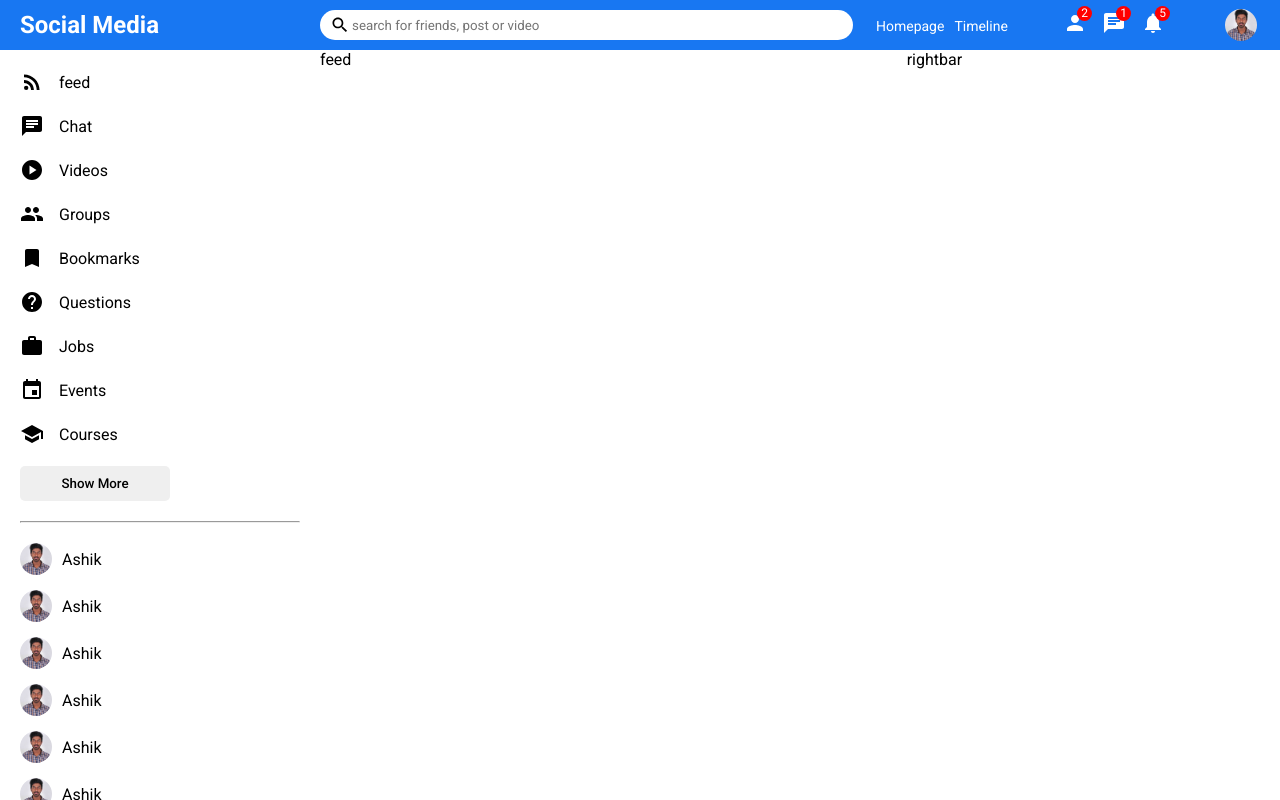
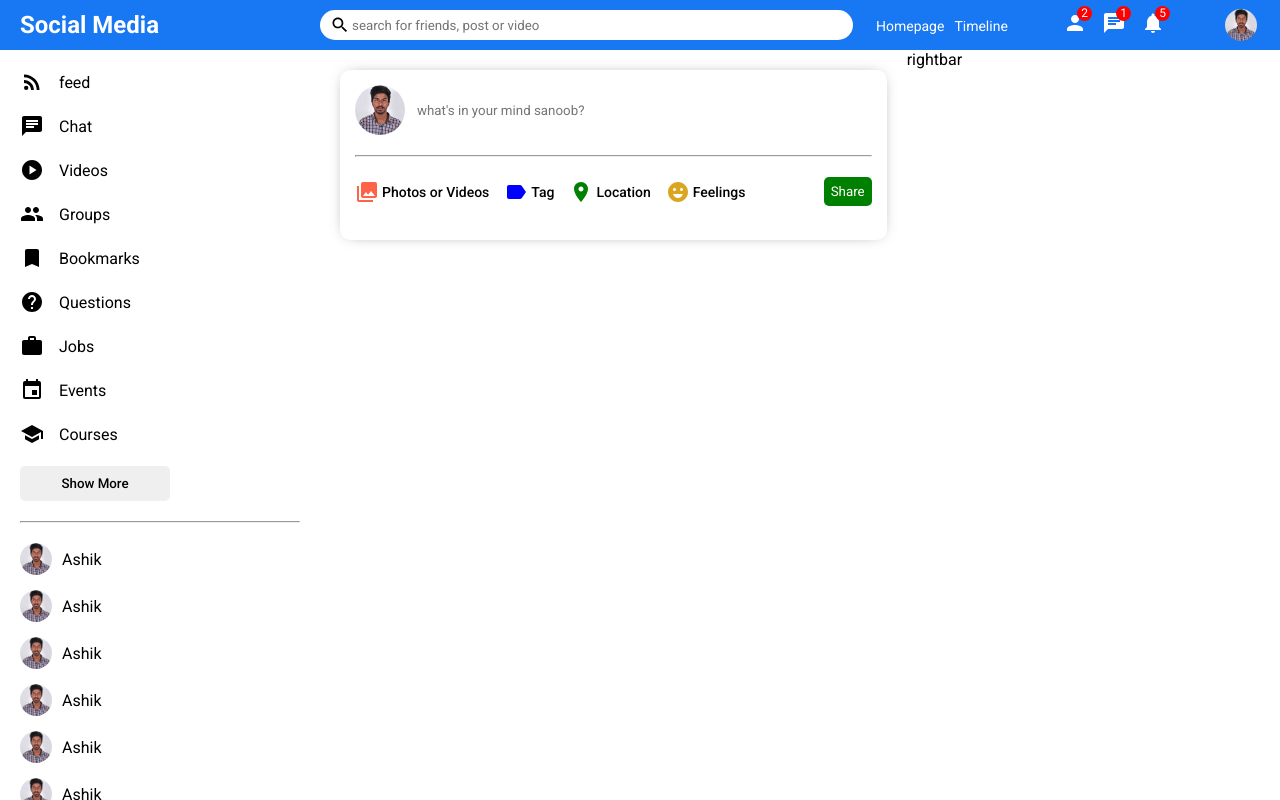
Before and after one commit to sanoob-ks/mern-social-media-client, a React (Create React App) app: page / in a window 1280 px wide. Built offline with nearby package versions, Linux system fonts and the light colour scheme.

Commit message:
share component done

```diff
--- a/src/components/feed/Feed.js
+++ b/src/components/feed/Feed.js
@@ -1,9 +1,12 @@
+import Share from '../share/Share'
 import'./feed.css'
 
 function Feed() {
   return (
     <div className='feed'>
-      feed
+      <div className="feedWrapper">
+        <Share/>
+      </div>
     </div>
   )
 }
--- a/src/components/feed/feed.css
+++ b/src/components/feed/feed.css
@@ -1,3 +1,7 @@
 .feed{
     flex: 5.5;
 }
+
+.feedWrapper{
+    padding: 20px;
+}
--- /dev/null
+++ b/src/components/share/Share.js
@@ -0,0 +1,42 @@
+import './share.css'
+import CollectionsIcon from '@mui/icons-material/Collections';
+import LabelIcon from '@mui/icons-material/Label';
+import LocationOnIcon from '@mui/icons-material/LocationOn';
+import EmojiEmotionsIcon from '@mui/icons-material/EmojiEmotions';
+
+function Share() {
+  return (
+    <div className='share'>
+        <div className="shareWrapper">
+            <div className="shareTop">
+                <img className='shareProfileImg' src="/assets/person/1.jpg" alt="" />
+                <input placeholder="what's in your mind sanoob?" type="text" name="" id="" className="shareTopInput" />
+            </div>
+            <hr className="shareHr" />
+            <div className="shareBottom">
+                <div className="shareOptions">
+                    <div className="shareOption">
+                        <CollectionsIcon htmlColor='tomato' className='shareOptionIcon'/>
+                        <span className="shareOptionText">Photos or Videos</span>
+                    </div>
+                    <div className="shareOption">
+                        <LabelIcon htmlColor='blue' className='shareOptionIcon'/>
+                        <span className="shareOptionText">Tag</span>
+                    </div>
+                    <div className="shareOption">
+                        <LocationOnIcon htmlColor='green' className='shareOptionIcon'/>
+                        <span className="shareOptionText">Location</span>
+                    </div>
+                    <div className="shareOption">
+                        <EmojiEmotionsIcon htmlColor='goldenrod' className='shareOptionIcon'/>
+                        <span className="shareOptionText">Feelings</span>
+                    </div>
+                </div>
+                <button className='shareButton'>Share</button>
+            </div>
+        </div>
+    </div>
+  )
+}
+
+export default Share
--- /dev/null
+++ b/src/components/share/share.css
@@ -0,0 +1,75 @@
+.share{
+    width: 100%;
+    height: 170px;
+    border-radius: 10px;
+    -webkit-box-shadow: 0px 0px 16px -8px rgba(0,0,0,0.68);
+    box-shadow: 0px 0px 16px -8px rgba(0,0,0,0.68);
+
+}
+
+.shareWrapper{
+    padding: 15px;
+}
+
+.shareTop{
+    display: flex;
+    align-items: center;
+}
+
+.shareProfileImg{
+    width: 50px;
+    height: 50px;
+    border-radius: 50%;
+    object-fit: cover;
+    margin-right: 10px;
+}
+
+.shareTopInput{
+    border: none;
+    width: 80%;
+
+}
+
+.shareTopInput:focus{
+    outline: none;
+}
+
+.shareHr{
+    margin: 20px 0;
+}
+
+.shareBottom{
+    display: flex;
+    justify-content: space-between;
+    align-items: center;
+}
+
+.shareOptions{
+    display: flex;
+}
+
+.shareOption{
+    display: flex;
+    align-items: center;
+    margin-right: 15px;
+    cursor: pointer;
+}
+
+.shareOptionIcon{
+    margin-right: 3px;
+    font-size: 18px;
+}
+
+.shareOptionText{
+    font-size: 14px;
+    font-weight: 500;
+}
+
+.shareButton{
+    background-color: green;
+    border: none;
+    padding: 7px;
+    border-radius: 5px;
+    cursor: pointer;
+    color: white;
+}
--- a/src/components/sidebar/sidebar.css
+++ b/src/components/sidebar/sidebar.css
@@ -13,7 +13,7 @@
 }
 
 ::-webkit-scrollbar-track{
-
+    background-color:#f1f1f1;
 }
 .sidebarContainer{
     padding: 20px;
```
